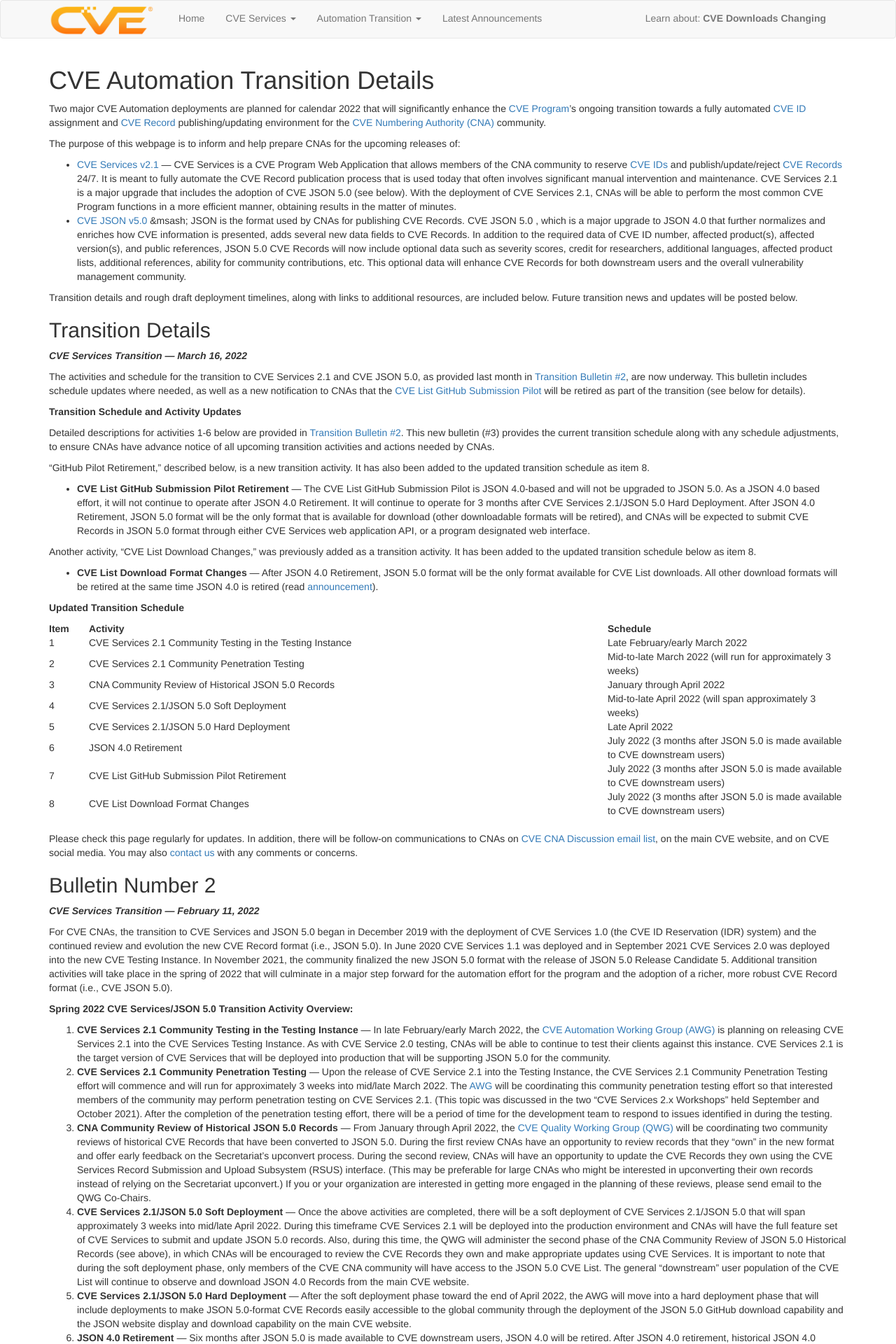
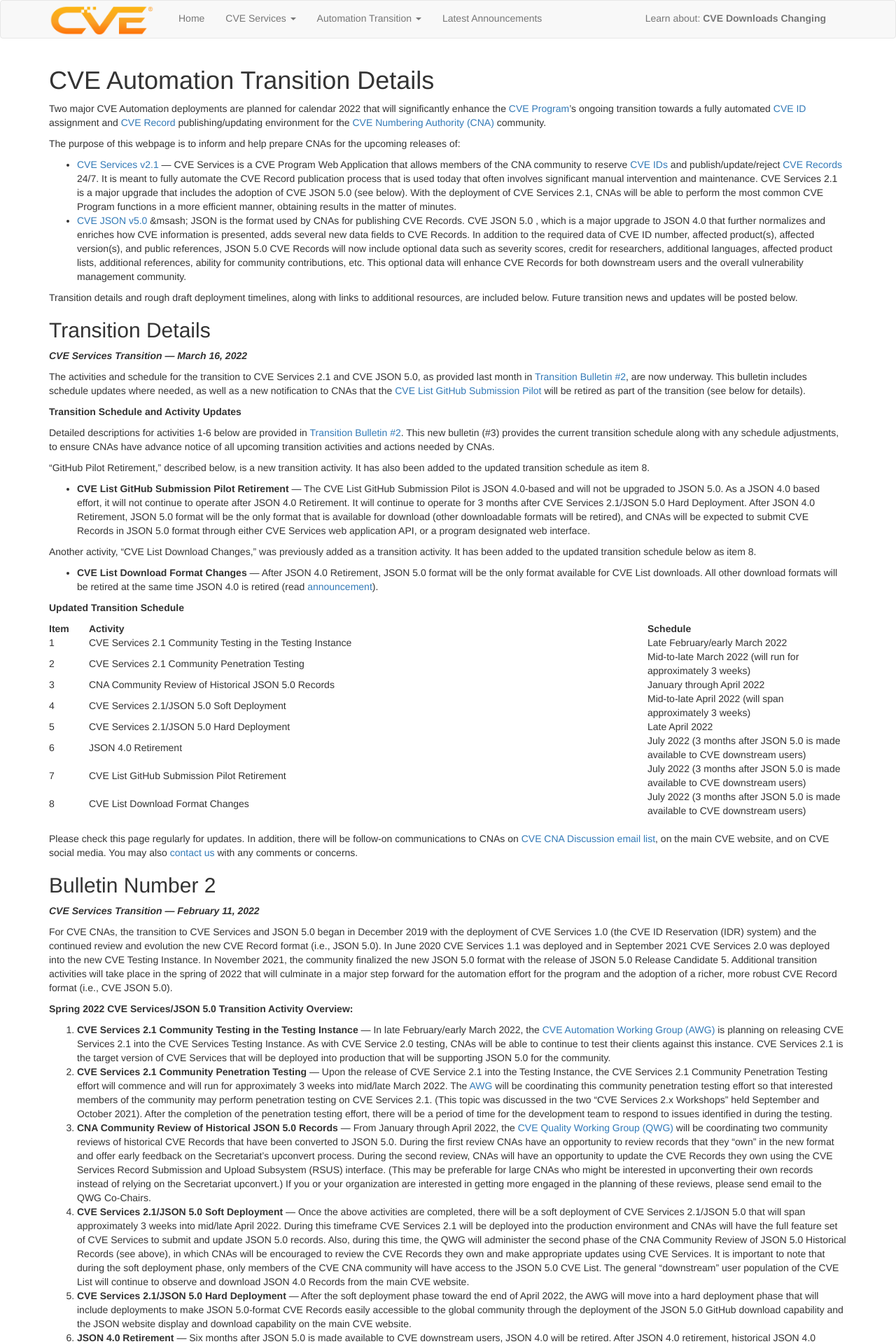
Before and after one commit to CVEProject/cveproject.github.io, a Jekyll site: the page built from automation-transition.md, in a window 1280 px wide. Shown: the top 1920 px of the page at 70% size. Built offline with Jekyll 4.4.1, drawn with Linux system fonts in a browser that asks for light colours; nearby versions of some CDN libraries.

Commit message:
Update automation-transition.md

```diff
--- a/automation-transition.md
+++ b/automation-transition.md
@@ -32,11 +32,11 @@ Another activity, “CVE List Download Changes,” was previously added as a tra
 <strong>Updated Transition Schedule</strong>
 <br>
 
-  <table style="padding-left:30%;padding-right:20%;">
+  <table style="padding-left:30%;">
     <tr>
       <th style="width:5%">Item</th>
-      <th style="width:65%">Activity</th>
-      <th style="width:30%">Schedule</th>
+      <th style="width:70%">Activity</th>
+      <th style="width:25%">Schedule</th>
     </tr>
     <tr>
       <td>1</td>
```
